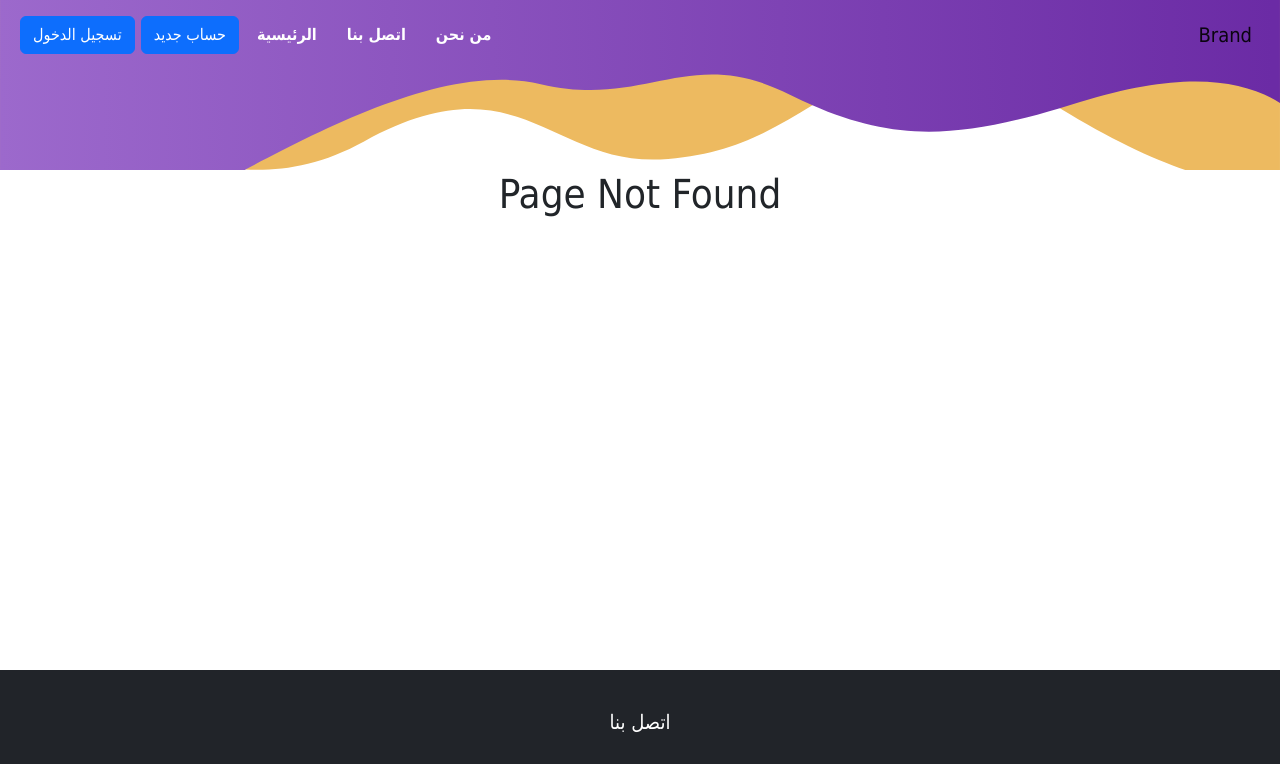
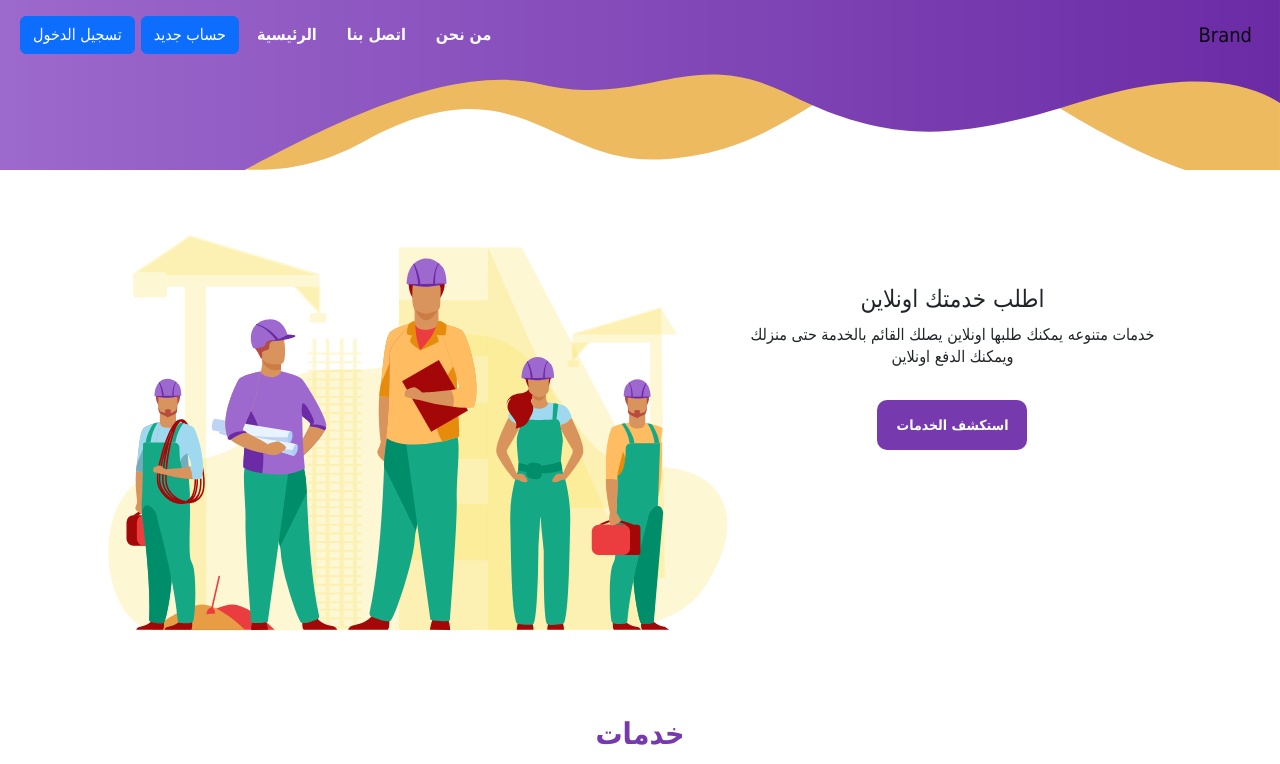
Before and after one commit to hisham-ax/service-site, a React (Create React App) app: page / in a window 1280 px wide. Before the commit this address had no page. Shown: the top 764 px of the page. Built offline with nearby package versions, Linux system fonts and the light colour scheme; a web font is replaced by a local one.

Commit message:
Update App.jsx

```diff
--- a/src/components/App.jsx
+++ b/src/components/App.jsx
@@ -151,7 +151,7 @@ import NotFound from './NotFound'
                 <div className="container">
                     <Routes>
                         {/* Basic Routes */}
-                        <Route path='/service-site' element={<Home services={this.state.services}
+                        <Route path='/' element={<Home services={this.state.services}
                         onSections={this.handleSections}/>} />
                         {/* <Route path='/services' element={<Services/>}/> */}
                         <Route path='/about' element={<About/>}/>
```
